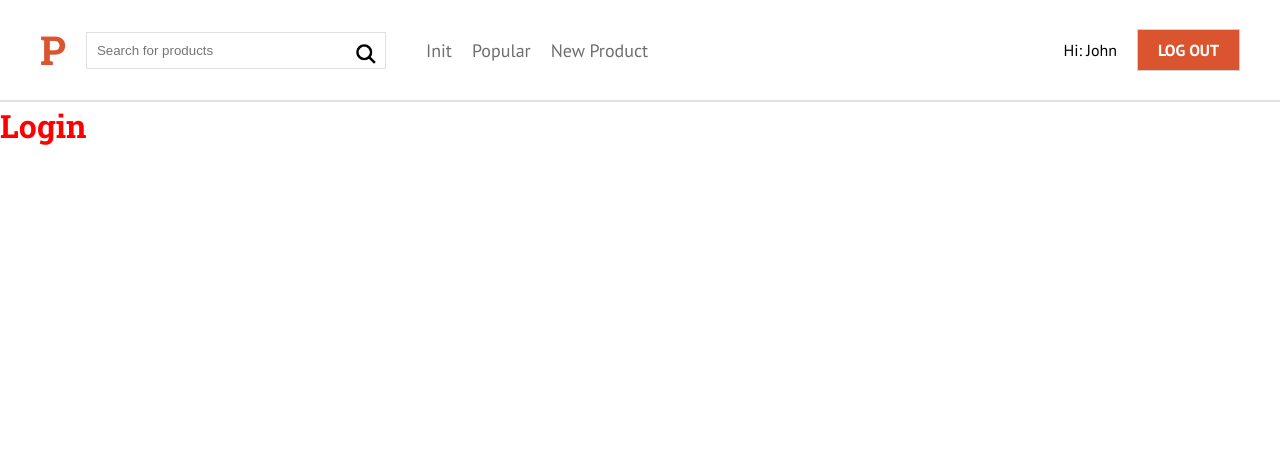
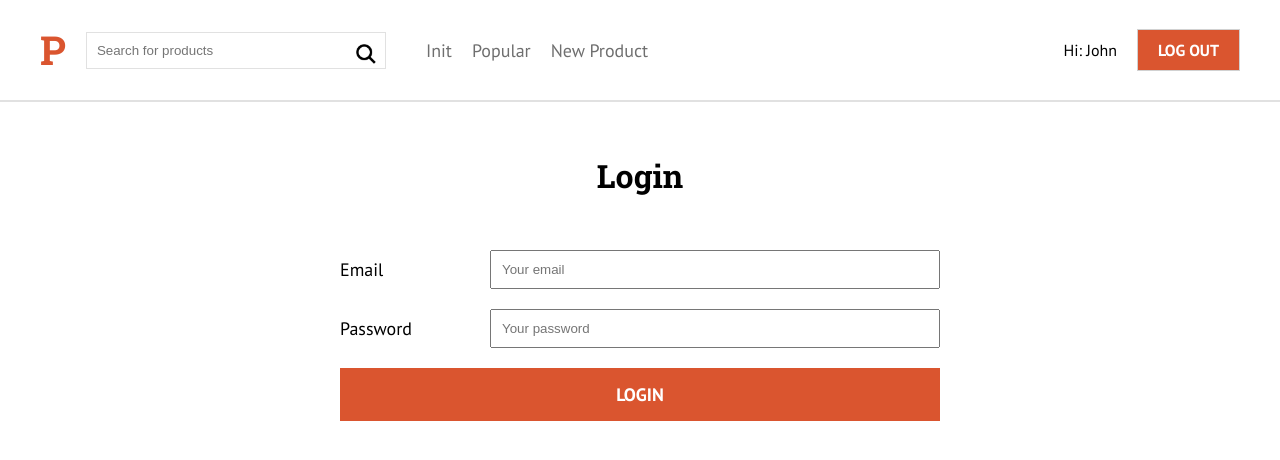
Before and after one commit to conradevs/productscore, a Next.js app: page /login in a window 1280 px wide. Shown: the top 460 px of the page. Built offline with nearby package versions, Linux system fonts and the light colour scheme.

Commit message:
delete auth config

```diff
--- a/pages/login.js
+++ b/pages/login.js
@@ -1,16 +1,79 @@
+/** @jsxRuntime classic */
+/** @jsx jsx */
+import React, {useState} from 'react'
+import {css, jsx} from '@emotion/react'
+import Router from 'next/router'
 import Layout from '../components/layout/Layout';
-import styled from '@emotion/styled';
+import {Form, Field, InputSubmit, Error,handleBlur} from '../components/ui/Form';
 
-const Heading = styled.h1`
-  color: red;
-`
+import fb from '../firebase';
 
-const Login = () => (
-  <>
+//validations
+import useValidation from '../hooks/useValidation';
+import validateLogin from '../validation/validateLogin';
+
+const INIT_STATE = {email: '', password:''}
+
+const Login = () => {
+  const [error,saveError] = useState(false);
+
+  const {values,errors,handleSubmit,handleChange} = useValidation(INIT_STATE,validateLogin,loginSubmit)
+
+  const {email, password} = values;
+
+
+  function loginSubmit () {
+    console.log('Loading user preferences')
+  }
+
+  return(
+  <div>
     <Layout>
-      <Heading>Login</Heading>
+      <>
+        <h1
+          css={css`
+            text-align: center;
+            margin-top: 5rem;
+          `}
+        >Login</h1>
+        <Form
+          onSubmit={handleSubmit}
+          noValidate
+        >
+          <Field>
+            <label htmlFor="email">Email</label>
+            <input
+              type="email"
+              id="email"
+              placeholder='Your email'
+              name="email"
+              value={email}
+              onChange={handleChange}
+              onBlur = {handleBlur}
+            />
+          </Field>
+          {errors.email && <Error>{errors.email}</Error>}
+          <Field>
+            <label htmlFor="password">Password</label>
+            <input
+              type="password"
+              id="password"
+              placeholder='Your password'
+              name="password"
+              value={password}
+              onChange={handleChange}
+            />
+          </Field>
+          {errors.password && <Error>{errors.password}</Error>}
+          {error && <Error>{error}</Error>}
+          <InputSubmit
+            type="submit"
+            value="Login"
+          />
+        </Form>
+      </>
     </Layout>
-  </>
-)
+  </div>
+)}
 
 export default Login
--- /dev/null
+++ b/validation/validateLogin.js
@@ -0,0 +1,19 @@
+export default function validateLogin(values) {
+    let errors = {};
+
+
+    // validate email
+    if(!values.email) {
+        errors.email = 'Your email is required'
+    } else if( !/^[A-Z0-9._%+-]+@[A-Z0-9.-]+\.[A-Z]{2,}$/i.test(values.email) ) {
+        errors.email = "email not valid"
+    }
+    // validate password
+    if(!values.password) {
+        errors.password = 'your password is required'
+    } else if (values.password.length < 6) {
+        errors.password = 'your password must have at least 6 characters';
+    }
+
+    return (errors);
+}
```
Also changed, not shown: 1 other file (tests, documents, lock files or other folders).
